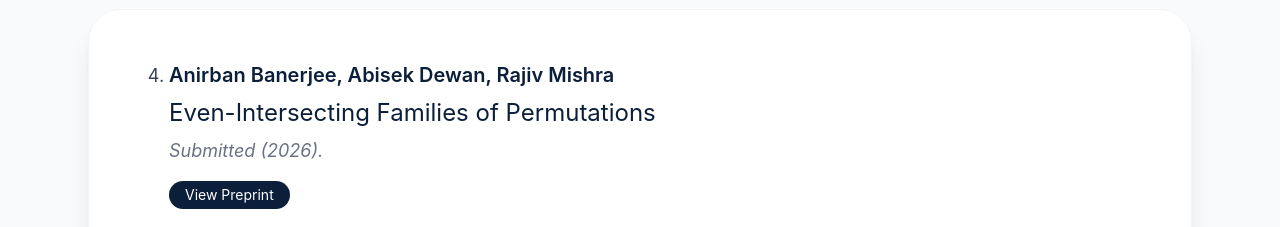
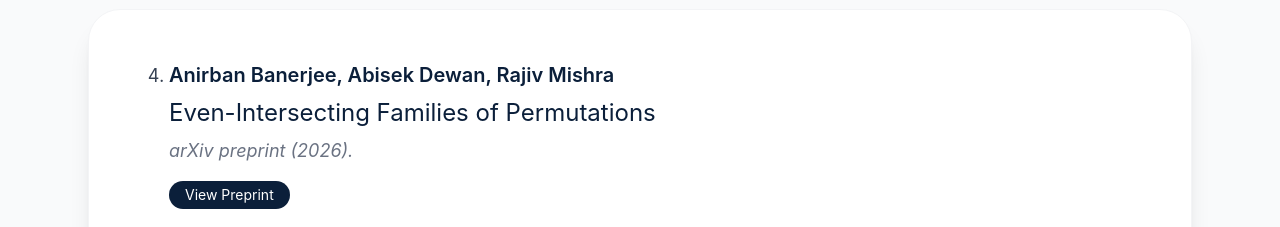
Before and after one commit to rajiv-math/rajiv, a React (Vite) app: page / in a window 1280 px wide. Shown: the part 1640-1867 px from the top of the page. Built offline with nearby package versions, Linux system fonts and the light colour scheme.

Commit message:
Update App.tsx
Preprint link update

```diff
--- a/src/App.tsx
+++ b/src/App.tsx
@@ -18,8 +18,9 @@ export default function App() {
   const preprints = [
     {
       title: 'Even-Intersecting Families of Permutations',
-      journal: 'Submitted (2026).',
+      journal: 'arXiv preprint (2026).',
       author: 'Anirban Banerjee, Abisek Dewan, Rajiv Mishra',
+      link: 'https://arxiv.org/abs/2609.21645',
     },
     {
       title: 'On Ramsey goodness of K₂,ₙ versus cycles',
```
